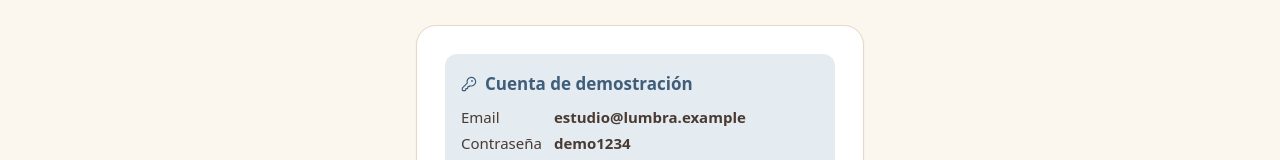
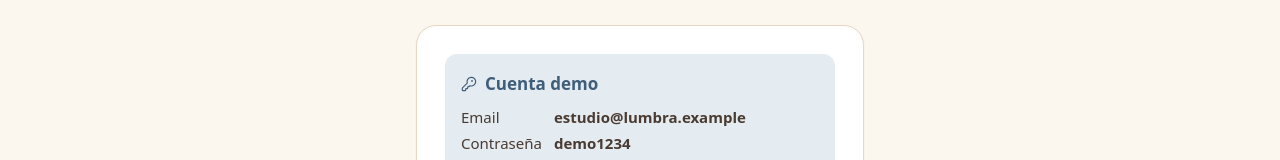
Before and after one commit to serratosa-tech/lumbra-pilates, a React (Vite) app: page /estudio in a window 1280 px wide. Shown: the part 315-475 px from the top of the page. Built offline with nearby package versions, Linux system fonts and the light colour scheme; a web font is replaced by a local one.

Commit message:
fix: login legible con texto muy grande y README de la fase 3

```diff
--- a/src/features/admin/LoginPage.tsx
+++ b/src/features/admin/LoginPage.tsx
@@ -68,8 +68,8 @@ export function LoginPage() {
           <div className="mt-8 rounded-lg border border-arena-200 bg-white p-5 shadow-sm sm:p-7">
             <section aria-labelledby="cuenta-demo" className="rounded-md bg-info-50 p-4 text-sm">
               <h2 id="cuenta-demo" className="flex items-center gap-2 font-sans text-base font-semibold tracking-normal text-info">
-                <KeyRound aria-hidden="true" strokeWidth={1.75} className="size-4" />
-                Cuenta de demostración
+                <KeyRound aria-hidden="true" strokeWidth={1.75} className="size-4 shrink-0" />
+                <span className="min-w-0 [overflow-wrap:anywhere]">Cuenta demo</span>
               </h2>
               <dl className="mt-2 grid grid-cols-[auto_minmax(0,1fr)] gap-x-3 gap-y-1 text-tinta-700">
                 <dt>Email</dt>
```
Also changed, not shown: 1 other file (tests, documents, lock files or other folders).
